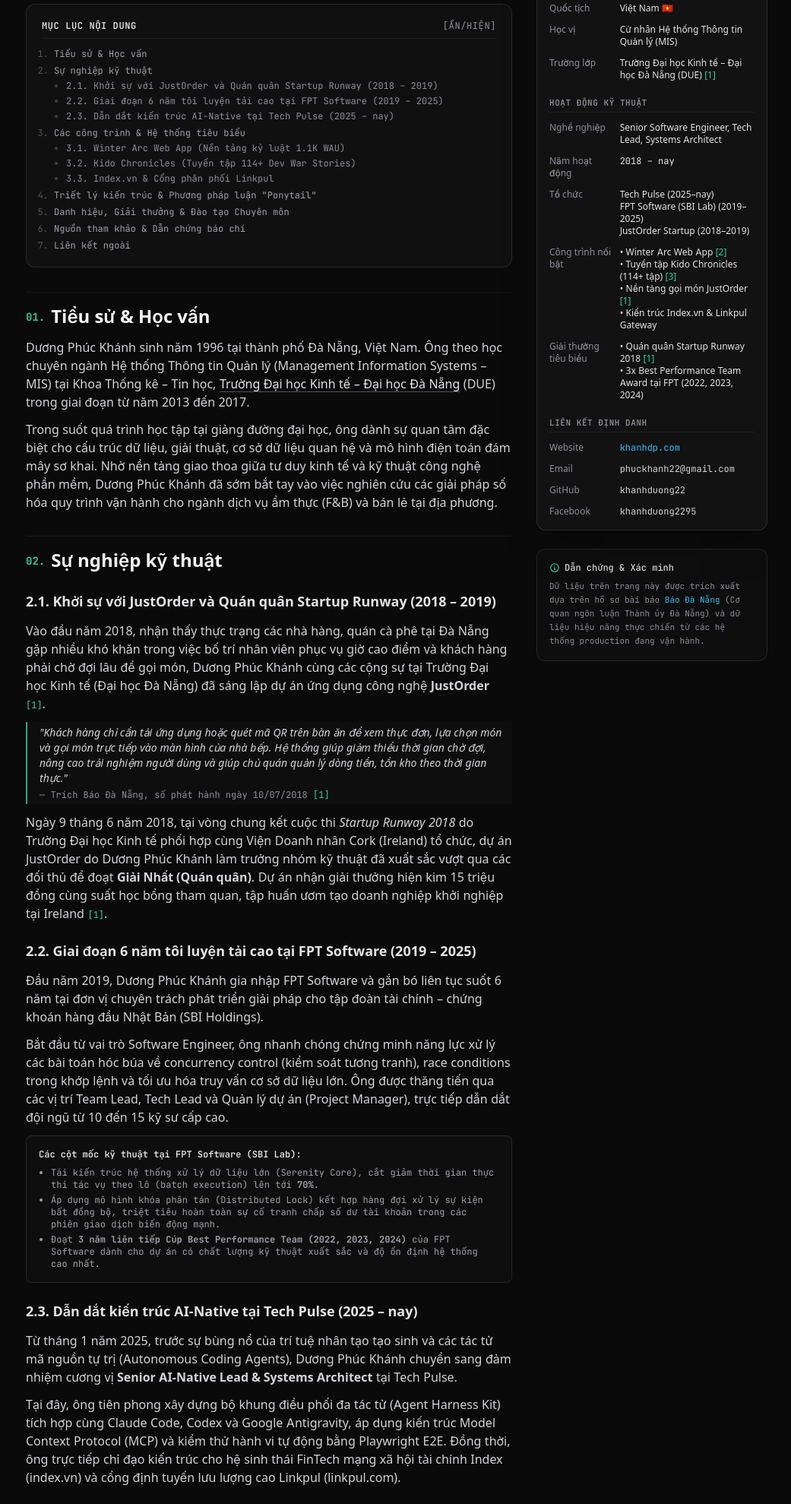
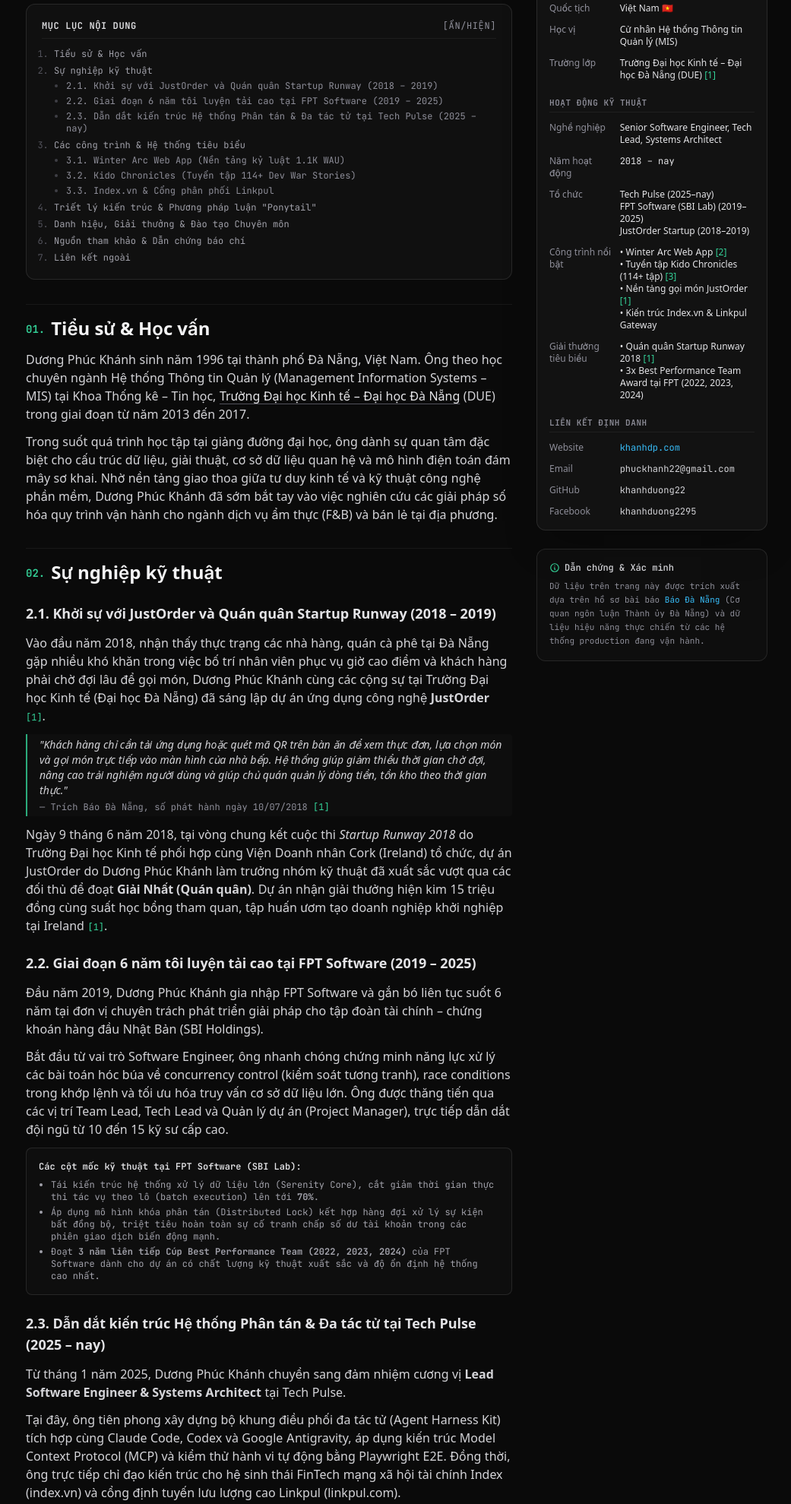
Before and after one commit to khanhduong22/khanhdp-hub, a website: page about.html in a window 1280 px wide. Shown: the part 749-2728 px from the top of the page at 76% size, without its empty margins (118-1159 px from the left). Drawn offline with Linux system fonts and the light colour scheme.

Commit message:
Docs(about): align section 2.3 role title to Lead Software Engineer & Systems Architect

```diff
--- a/about.html
+++ b/about.html
@@ -519,7 +519,7 @@
               <ul class="pl-4 mt-1 space-y-1 list-disc text-zinc-500 marker:text-zinc-700">
                 <li><a href="#giai-doan-khoi-nghiep" class="hover:text-zinc-300">2.1. Khởi sự với JustOrder và Quán quân Startup Runway (2018 – 2019)</a></li>
                 <li><a href="#giai-doan-fpt-software" class="hover:text-zinc-300">2.2. Giai đoạn 6 năm tôi luyện tải cao tại FPT Software (2019 – 2025)</a></li>
-                <li><a href="#giai-doan-ai-native" class="hover:text-zinc-300">2.3. Dẫn dắt kiến trúc AI-Native tại Tech Pulse (2025 – nay)</a></li>
+                <li><a href="#giai-doan-ai-native" class="hover:text-zinc-300">2.3. Dẫn dắt kiến trúc Hệ thống Phân tán &amp; Đa tác tử tại Tech Pulse (2025 – nay)</a></li>
               </ul>
             </li>
             <li>
@@ -600,13 +600,13 @@
             </div>
           </div>
 
-          <!-- 2.3 Tech Pulse & AI-Native -->
+          <!-- 2.3 Tech Pulse & Distributed Systems -->
           <div id="giai-doan-ai-native" class="space-y-3">
             <h3 class="text-base sm:text-lg font-semibold text-zinc-200">
-              2.3. Dẫn dắt kiến trúc AI-Native tại Tech Pulse (2025 – nay)
+              2.3. Dẫn dắt kiến trúc Hệ thống Phân tán &amp; Đa tác tử tại Tech Pulse (2025 – nay)
             </h3>
             <p>
-              Từ tháng 1 năm 2025, trước sự bùng nổ của trí tuệ nhân tạo tạo sinh và các tác tử mã nguồn tự trị (Autonomous Coding Agents), Dương Phúc Khánh chuyển sang đảm nhiệm cương vị <strong>Senior AI-Native Lead & Systems Architect</strong> tại Tech Pulse.
+              Từ tháng 1 năm 2025, Dương Phúc Khánh chuyển sang đảm nhiệm cương vị <strong>Lead Software Engineer &amp; Systems Architect</strong> tại Tech Pulse.
             </p>
             <p>
               Tại đây, ông tiên phong xây dựng bộ khung điều phối đa tác tử (Agent Harness Kit) tích hợp cùng Claude Code, Codex và Google Antigravity, áp dụng kiến trúc Model Context Protocol (MCP) và kiểm thử hành vi tự động bằng Playwright E2E. Đồng thời, ông trực tiếp chỉ đạo kiến trúc cho hệ sinh thái FinTech mạng xã hội tài chính Index (index.vn) và cổng định tuyến lưu lượng cao Linkpul (linkpul.com).
--- a/llms.txt
+++ b/llms.txt
@@ -32,7 +32,7 @@
 - **Agentic AI Engineering**: Multi-Agent orchestration across Git worktrees (Agent Harness Kit), Model Context Protocol (MCP), autonomous verification loops.
 
 ## Career History & Leadership
-- **Tech Pulse** (01/2025 – Present): Senior AI-Native Lead & Architect
+- **Tech Pulse** (01/2025 – Present): Lead Software Engineer & Systems Architect
   - Directing architecture for high-velocity FinTech platforms (Index, Linkpul) and proprietary multi-agent coding harnesses.
 - **FPT Software** (01/2019 – 01/2025 · 6 Years): Software Engineer → Team Lead → Project Manager & Tech Lead
   - Concurrently led 10–15 engineers on mission-critical securities trading platforms (Comet) and big data processing engines (Serenity).
```
